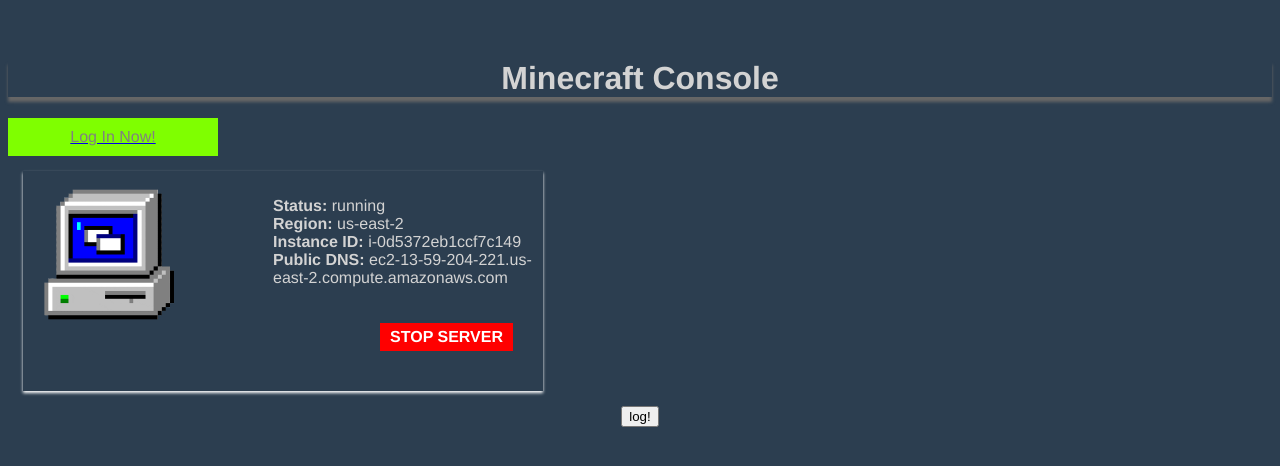
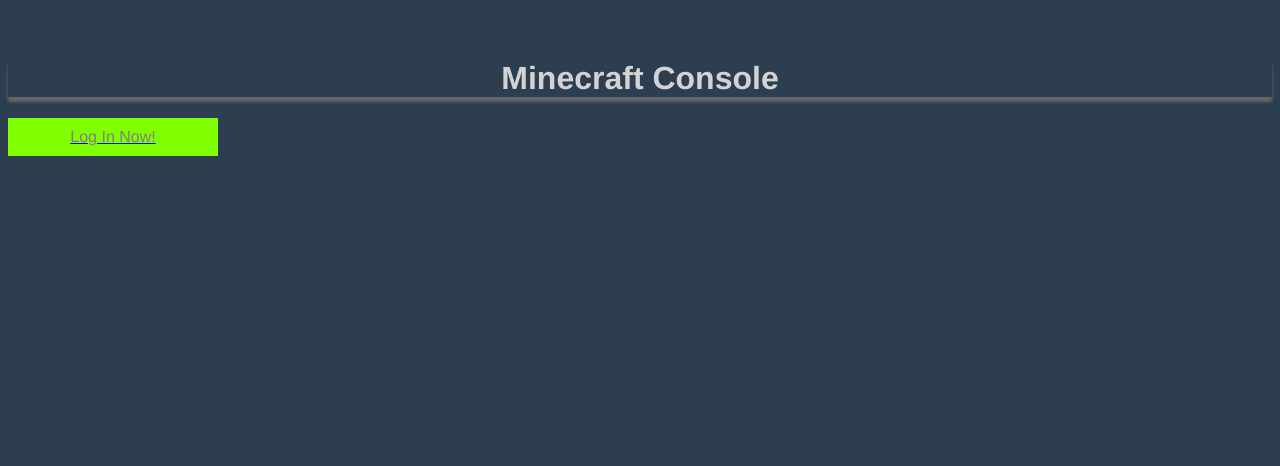
Before and after one commit to Ubunfu/mc-console, a Vue app: page / in a window 1280 px wide. Shown: the top 466 px of the page. Built offline with nearby package versions, Linux system fonts and the light colour scheme.

Commit message:
Removing stuff from home page

```diff
--- a/src/components/Home.vue
+++ b/src/components/Home.vue
@@ -6,19 +6,15 @@
             Log In Now!
         </div>
     </a>
-    <ServerCard v-bind:key="server.instanceId" v-for="server in serverList" :server="server"/>
-    <button @click="log">log!</button>
   </div>
 </template>
 
 <script>
 import Banner from '@/components/Banner'
-import ServerCard from '@/components/ServerCard'
 export default {
     name: 'Home',
     components: {
-        Banner,
-        ServerCard
+        Banner
     },
     data() {
         return {
```
